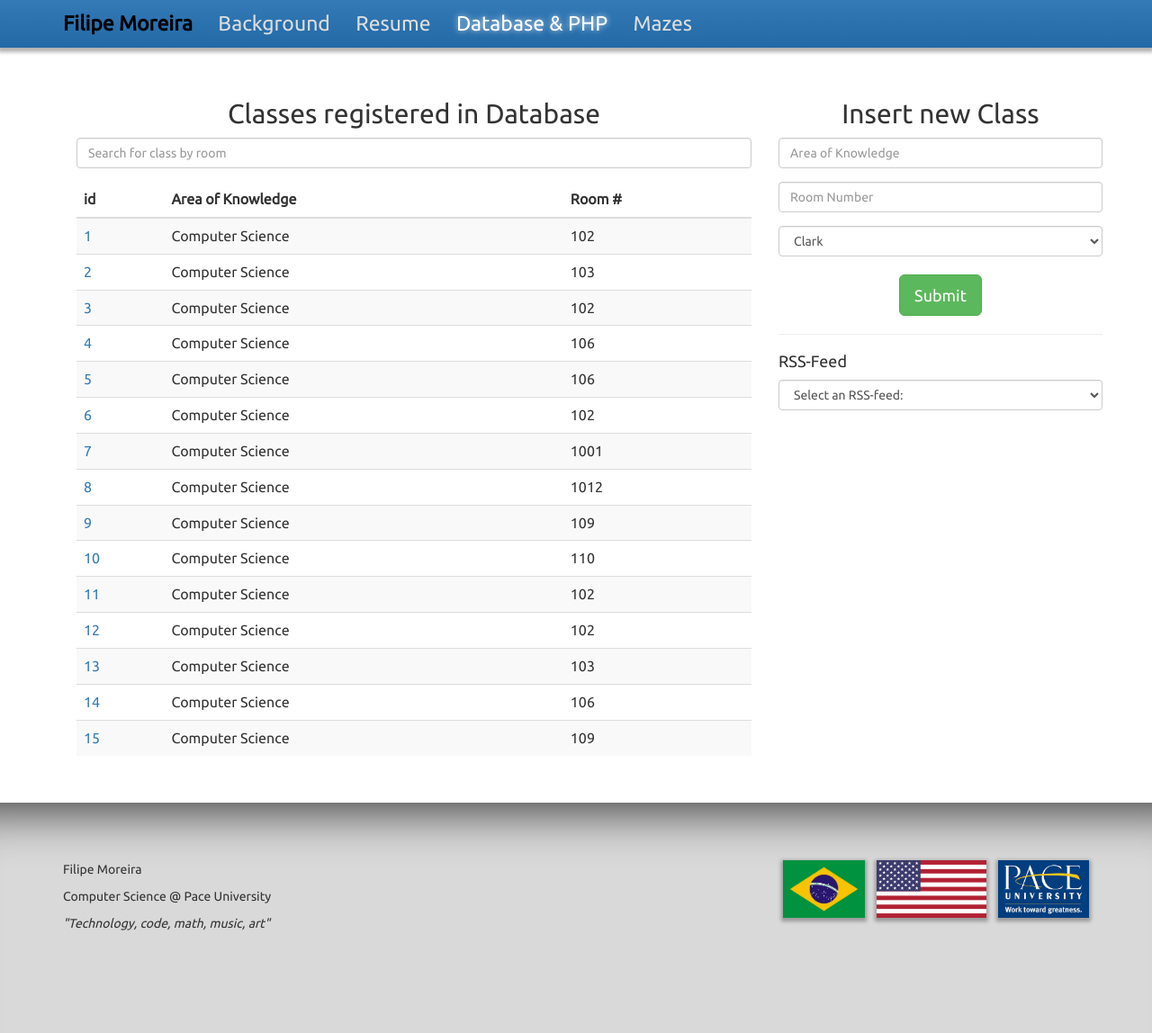
After one commit to FilipeMoreira/aboutme, a PHP site: page /database.php in a window 1280 px wide. The commit adds this page. Shown: the whole page at 90% size. Run offline with PHP 8.4, Linux system fonts and the light colour scheme; data comes from the database, SQL or seed files in the repository; both versions use the stored data as it was after the commit.

Commit message:
PHP and Ajax homework done, it can all be found in the Database & PHP section of the website

```diff
--- a/css/style.css
+++ b/css/style.css
@@ -77,7 +77,19 @@ header ul li img:hover{
 section{
 	background-color: #fff;
 }
+/*
+table tr th{
+	padding: 5px;
+	background-color: #d9d9d9;
+	font-weight: bold;
+	text-align: center;
+}
 
+table tr td{
+	padding: 5px;
+	text-align: center;
+}
+*/
 .container{
 	border-radius: 10px;
 }
@@ -273,3 +285,20 @@ section{
 .image{
 	position: fixed;
 }
+
+.scrollable{
+	cursor: pointer;
+	overflow-y: scroll;
+    max-height:320px;
+-webkit-box-shadow: 0 8px 6px -6px rgba(0,0,0,0.4);
+     -moz-box-shadow: 0 8px 6px -6px rgba(0,0,0,0.4);
+          box-shadow: 0 8px 6px -6px rgba(0,0,0,0.4);
+}
+
+.rss-pannel{
+	overflow-y: scroll;
+    max-height:520px;
+-webkit-box-shadow: 0 8px 6px -6px rgba(0,0,0,0.4);
+     -moz-box-shadow: 0 8px 6px -6px rgba(0,0,0,0.4);
+          box-shadow: 0 8px 6px -6px rgba(0,0,0,0.4);
+}
--- /dev/null
+++ b/database.php
@@ -0,0 +1,142 @@
+<?php
+	include "header.php";
+ ?>
+<section class='container displaced'>
+
+
+<div class='container fluid'>
+	<div class='row'>
+		<div class='col-md-8'>
+			<center><h2>Classes registered in Database</h2></center>
+			<div class='form-group'>
+				<input id='query' class='form-control' name='q' placeholder='Search for class by room'>
+			</div>
+<?php
+$servername = "localhost";
+$username = "root";
+$password = "localroot";
+$db = "db_school";
+
+$link = mysqli_connect($servername, $username, $password, $db);
+
+// Check connection
+if($link === false){
+    die("ERROR: Could not connect. " . mysqli_connect_error());
+}else{
+	$sql = "SELECT * FROM class";
+	if($result = mysqli_query($link, $sql)){
+	    if(mysqli_num_rows($result) > 0){
+	        echo "<table class='table table-striped table-hover'><thead>";
+	            echo "<tr>";
+	                echo "<th>id</th>";
+	                echo "<th>Area of Knowledge</th>";
+	                echo "<th>Room #</th>";
+	            echo "</tr></thead><tbody id='class_table'>";
+	        while($row = mysqli_fetch_array($result)){
+	            echo "<tr>";
+	                echo "<td><a href='someclass.php?id=". $row['id'] ."''>" . $row['id'] . "</a></td>";
+	                echo "<td>" . $row['area'] . "</td>";
+	                echo "<td>" . $row['room_number'] . "</td>";
+	            echo "</tr>";
+	        }
+	        echo "</tbody></table>";
+	        // Close result set
+	        mysqli_free_result($result);
+	    } else{
+	        echo "No classes registered.";
+	    }
+	} else{
+	    echo "ERROR: Could not able to execute $sql. " . mysqli_error($link);
+	}
+
+}
+?>
+		</div>
+		<div class='col-md-4'>
+			<center><h2>Insert new Class</h2></center>
+			<form method="post" action='insert.php'>
+				<div class='form-group'>
+					<input type='text' class='form-control' placeholder='Area of Knowledge' name='area'>
+				</div>
+				<div class='form-group'>
+					<input type='text' class='form-control' placeholder='Room Number' name='room'>
+				</div>
+				<select class='form-control' name='professor'>
+					<?php
+						$sql = "SELECT id, p_name FROM professor";
+						if($result = mysqli_query($link, $sql)){
+						    if(mysqli_num_rows($result) > 0){
+						        while($row = mysqli_fetch_array($result)){
+						            echo "<option value='". $row['id']."'>".$row['p_name']."</option>";
+						        }
+						        // Close result set
+						        mysqli_free_result($result);
+						    } else{
+						        echo "No classes registered.";
+						    }
+						} else{
+						    echo "ERROR: Could not able to execute $sql. " . mysqli_error($link);
+						}
+
+						// Close connection
+						mysqli_close($link);
+					 ?>
+				</select><br>
+				<center><input type='submit' class='btn btn-lg btn-success'></center>
+			</form>
+			<hr>
+			<h4>RSS-Feed</h4>
+			<select onchange="showRSS(this.value)" class='form-control'>
+				<option value="">Select an RSS-feed:</option>
+				<option value="Google">Google News</option>
+				<option value="NBC">NBC News</option>
+			</select><br>
+			<div id="rssOutput" class='rss-pannel'></div>
+		</div>
+	</div>
+</div>
+</section>
+<script type="text/javascript">
+	$(document).ready(function(){
+		$("#database-link").css({"color":"#fff", "text-shadow":"0 0 7px rgba(255,255,255,0.8)"});
+
+		$("#query").keyup(function(){
+			$.ajax({
+				method: "GET",
+				url: "custom_query.php",
+				data: { q: $("#query").val() }
+			}).done(function( info ) {
+				console.log("OLAR "+info);
+				document.getElementById("class_table").innerHTML = info;
+				console.log($(document).height()-($("#footer").offset().top+256));
+				if($(document).height()-($("#footer").offset().top+256)>0){
+					$("#footer").css("height",($(document).height()-($("#footer").offset().top))+"px");
+				}
+			});
+		});
+	});
+
+	//RSS-Feed function from W3Schools
+	function showRSS(str) { //Declaring function
+	  if (str.length==0) {  //Checking str length because default value on the select input has empty value
+	    document.getElementById("rssOutput").innerHTML=""; // in case value is empty no feed should be loaded and so the area is cleared
+	    return; // end the function with a return so none of the further instructions will be executed
+	  }
+	  if (window.XMLHttpRequest) { //tests for browser
+	    // code for IE7+, Firefox, Chrome, Opera, Safari
+	    xmlhttp=new XMLHttpRequest(); //instantiates new ajax request for IE7+, Firefox, Chrome, Opera or Safari
+	  } else {  // code for IE6, IE5
+	    xmlhttp=new ActiveXObject("Microsoft.XMLHTTP"); //does the same in case it's IE6 or IE5
+	  }
+	  xmlhttp.onreadystatechange=function() { //defines callback for when the readystate changes
+	    if (xmlhttp.readyState==4 && xmlhttp.status==200) { //if the request is finished and response is ready (code 4) and the status is successful (OK code 200) then proceeds to the code inside this if statement
+	      document.getElementById("rssOutput").innerHTML=xmlhttp.responseText; //updates the rss-feed desired area with the contents of the response
+	    }
+	  }
+	  xmlhttp.open("GET","getrss.php?q="+str,true); //opens an asynchronous GET requisition to getrss.php with a q parameter for the selected feed
+	  xmlhttp.send(); //performs the requisition
+	}
+</script>
+<?php
+	include "footer.php";
+ ?>
--- a/header.php
+++ b/header.php
@@ -16,6 +16,7 @@
                 <li id='brand'>Filipe Moreira</li>
                 <a href="index.php"><li id='home-link'>Background</li></a>
                 <a href="resume.php"><li id='resume-link'>Resume</li></a>
+                <a href="database.php"><li id='database-link'>Database & PHP</li></a>
                 <a href="mazes.php"><li id='mazes-link'>Mazes</li></a>
             </ul>
         </div>
```
Also changed, not shown: custom_query.php (added, +35 -0 lines), db_school.sql (+9 -0 lines), getrss.php (added, +44 -0 lines), insert.php (added, +33 -0 lines), insert_student.php (added, +25 -0 lines), someclass.php (added, +121 -0 lines).
